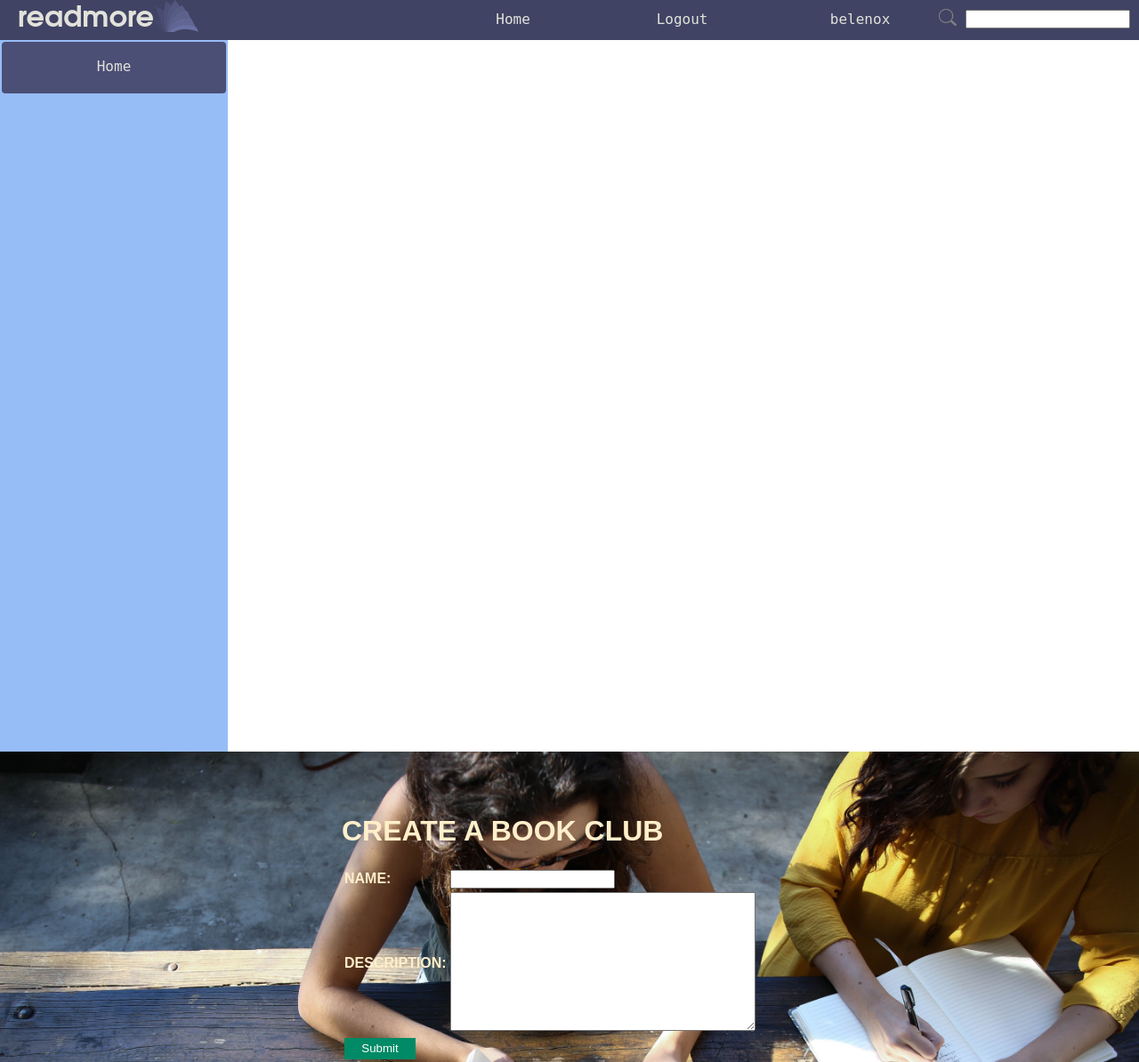
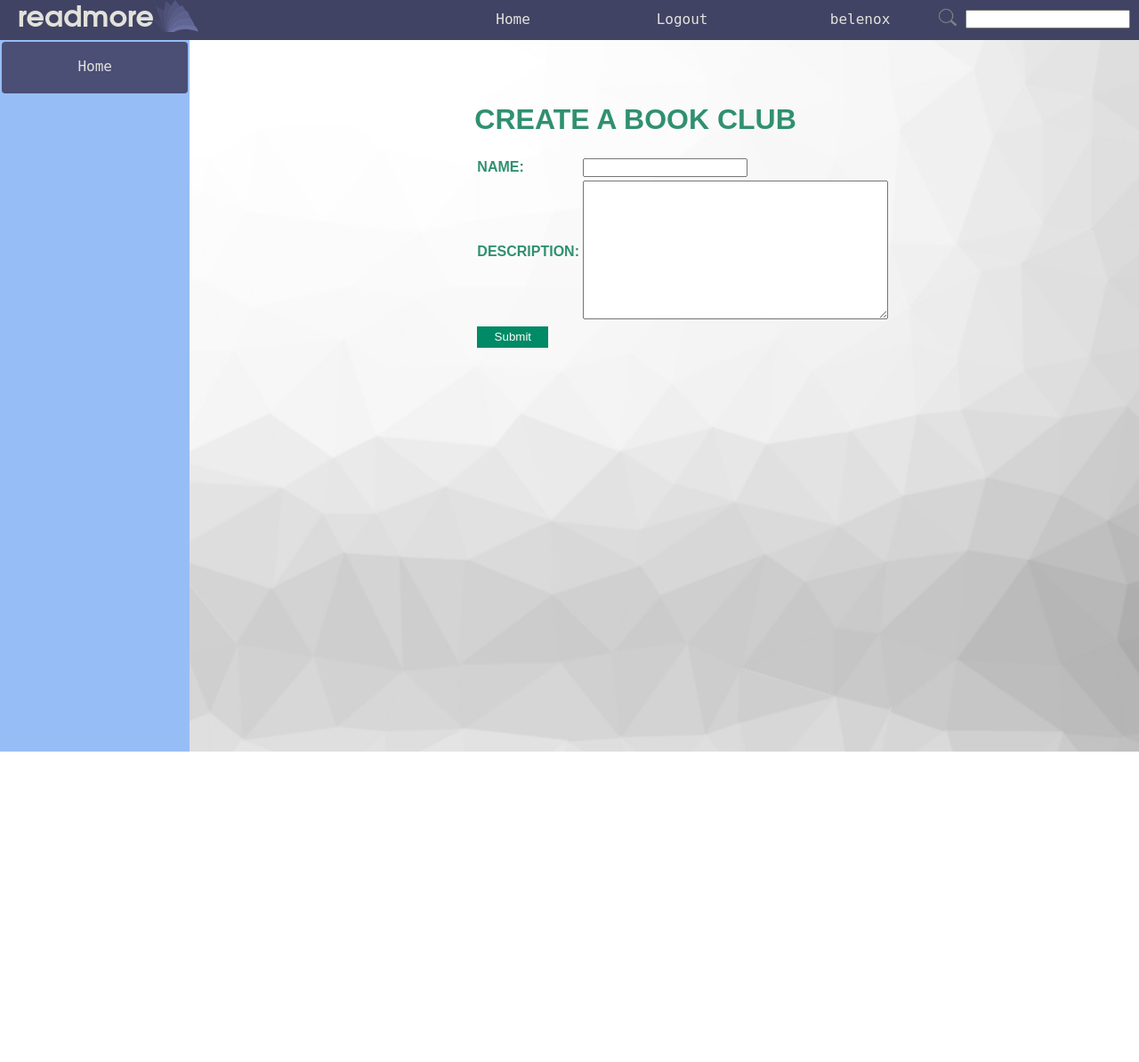
Before and after one commit to benelenox/Readmore, a Django app: page /readmore/create_club/ in a window 1280 px wide. Shown: the whole page at 89% size. After the commit the page ends 845 px from the top, so only its background shows below. Run offline with Django 3.2, Linux system fonts and the light colour scheme; a user stored in the database is signed in; data comes from the database, SQL or seed files in the repository; both versions use the stored data as it was after the commit; data that the repository does not hold is empty.

Commit message:
Fixed styling issues

```diff
--- a/readmore_app/static/readmore_app/style.css
+++ b/readmore_app/static/readmore_app/style.css
@@ -16,7 +16,6 @@ a{
     text-transform: uppercase;
     font-family:Arial, Helvetica, sans-serif;
     font-weight: 20px;
-    color:#FFEFCA;
     text-align: left;
 }
 
@@ -36,6 +35,14 @@ h2.logo{
     display:flex;
     flex-flow: column;
 }
+
+.content-container {
+    display: flex;
+    justify-content: start;
+    flex-direction: row;
+    flex-wrap: nowrap;
+}
+
 #registration {
     box-shadow:inset 2000px 0 0 0 rgba(112, 116, 172, .5);
     background-image: url(studygroup.jpg);
@@ -65,7 +72,7 @@ form{
     text-transform: uppercase;
     font-family: Arial, Helvetica, sans-serif;
     font-weight: 10px;
-    color:#FFEFCA;
+    color:#309070;
     text-align: left;
 }
 h2.logo{
@@ -87,10 +94,12 @@ input[type=submit]{
 }
 
 main{
-    background-image: url(studygroup.jpg);
+    background-image: url(white_background.jpg);
     background-size:cover;
     display: flex;
-
+    width: 100%;
+    height: 100vh;
+    color:#309070;
 }
 
 #drop .dropaw {
@@ -144,8 +153,7 @@ div.sidebar {
     background: #97bdf7;
     float:left;
     width:20%;
-    height:800px;
-
+    height:100vh;
 
 }
 .sidebar a {
--- a/readmore_app/views.py
+++ b/readmore_app/views.py
@@ -162,7 +162,6 @@ def search_results(request):
         results1 = UserExt.objects.filter(username__istartswith=search_query)
         results2 = UserExt.objects.filter(username__icontains=search_query)
         search_results = results1 | results2
-        print(results1)
         return render(request, "readmore_app/search_results.html", {"search": search_query, "user_search_results": search_results})
     else:
         raise Http404()
--- a/templates/base.html
+++ b/templates/base.html
@@ -15,7 +15,7 @@
     <meta name="viewport" content="width=device-width, initial-scale=1">
 
   </head>
-  <body >
+  <body>
     <div class="container" >
       <header>
             <div class="navbar">
@@ -51,19 +51,20 @@
               </div>
             </div>
       </header>
-
+        <div class="content-container">
             {% if user.is_authenticated %}
             <div class="sidebar">
                 <a href="{% url 'readmore_app:index' %}">Home</a>
             </div>
             <main style="margin:0;">
-        {% else %}
-
             {% endif %}
             {% block content %}
               Where content goes
             {% endblock %}
-        </main></div></body>
+            </main>
+        <div>
+    </div>
+  </body>
   <script>
   {% block js %}
   {% endblock %}
```
Also changed, not shown: db.sqlite3, readmore_app/static/readmore_app/white_background.jpg (added). Lines whose indentation alone changed are shown as unchanged.
